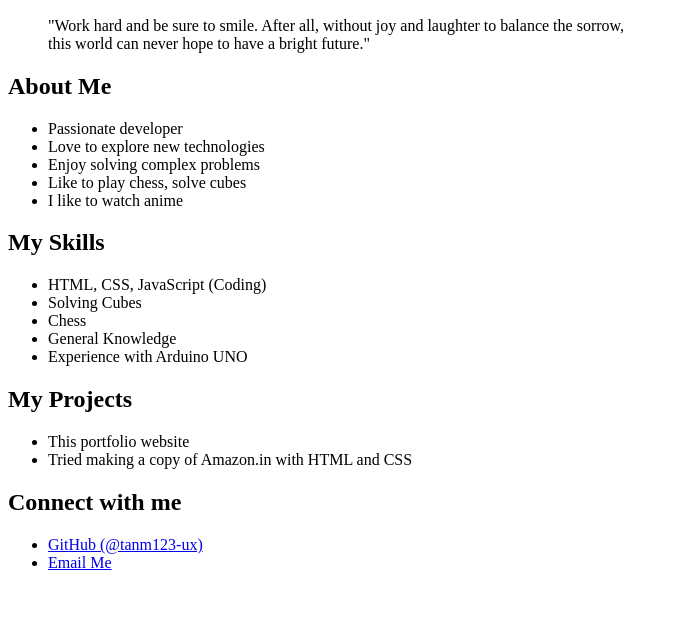
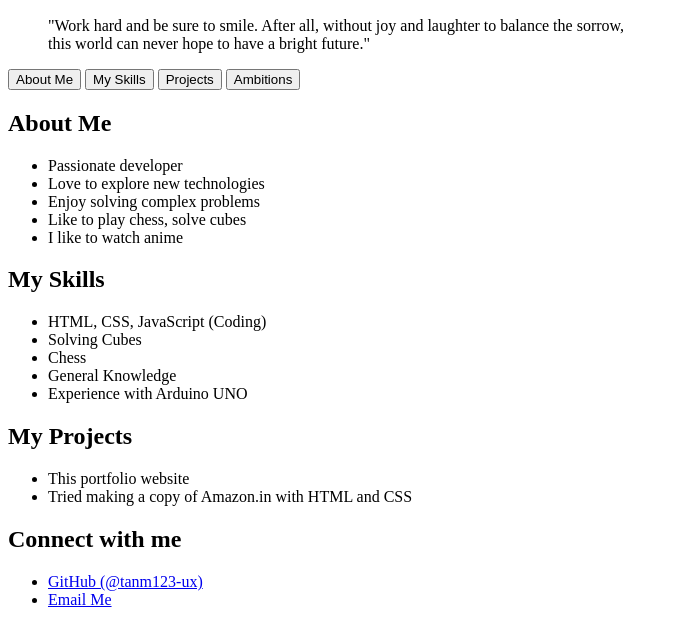
Before and after one commit to tanm123-ux/Portfolio, a plain HTML site: page index.html in a window 1280 px wide. Shown: the part 582-1207 px from the top of the page, without its empty margins (0-678 px from the left). Before the commit the page ends 1170 px from the top, so only its background shows below. Drawn offline with Linux system fonts and the light colour scheme.

Commit message:
Formatted and added navbar in html

```diff
--- a/index.html
+++ b/index.html
@@ -18,6 +18,13 @@
         </blockquote>
     </header>
     <main>
+        <nav id="taskbar">
+            <button id="about-me-button" class="taskbar-button">About Me</button>
+            <button id="my-skills-button" class="taskbar-button">My Skills</button>
+            <button id="my-projects-button" class="taskbar-button">Projects</button>
+            <button id="my-ambitions-button" class="taskbar-button">Ambitions</button>
+        </nav>
+        <section id="about-me-section" class="taskbar-options">
             <section>
                 <h2>About Me</h2>
                 <ul>
@@ -27,8 +34,6 @@
                     <li>Like to play chess, solve cubes</li>
                     <li>I like to watch anime</li>
                 </ul>
-        </section>
-        <section>
                 <h2>My Skills</h2>
                 <ul>
                     <li>HTML, CSS, JavaScript (Coding)</li>
@@ -37,13 +42,12 @@
                     <li>General Knowledge</li>
                     <li>Experience with Arduino UNO</li>
                 </ul>
-        </section>
-        <section>
                 <h2>My Projects</h2>
                 <ul>
                     <li>This portfolio website</li>
                     <li>Tried making a copy of Amazon.in with HTML and CSS</li>
                 </ul>
+            </section>
         </section>
     </main>
     <footer>
```
Lines whose indentation alone changed are shown as unchanged.
